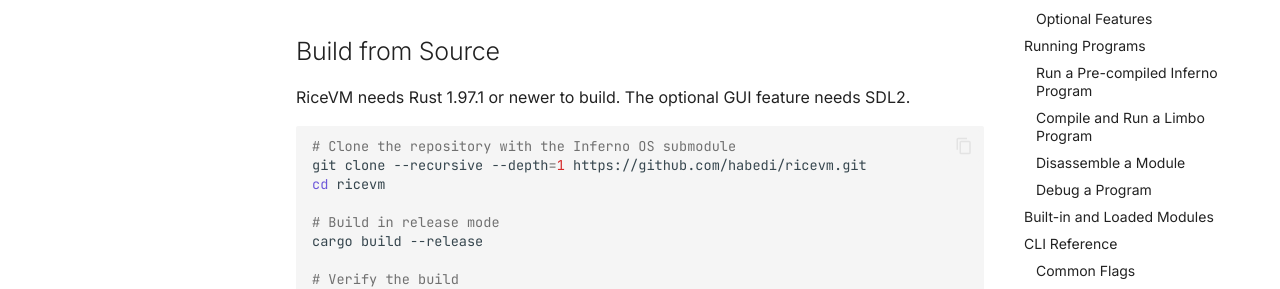
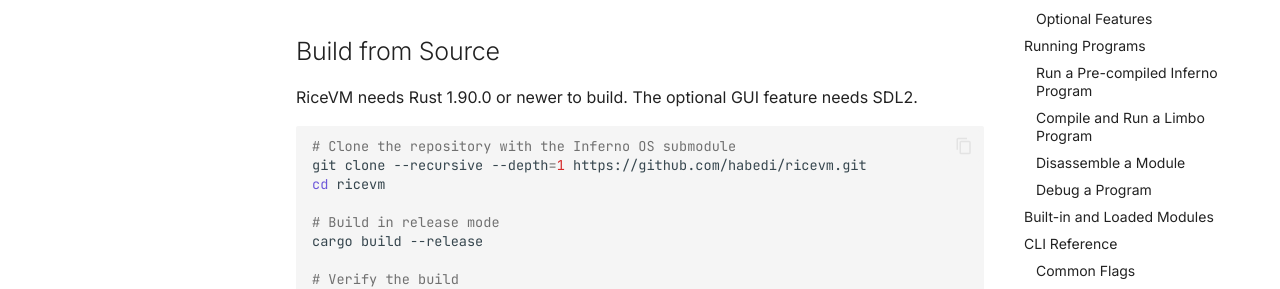
Before and after one commit to habedi/ricevm, an MkDocs documentation site: the page built from docs/getting-started.md, in a window 1280 px wide and 900 px high. Shown: the part 194-483 px from the top of the window. Built offline with MkDocs 1.6.1 and Material for MkDocs 9.7.7, drawn with Linux system fonts in a browser that asks for light colours; comment, search, counter and statistics services are not loaded.

Commit message:
Set the MSRV to 1.90.0

````diff
--- a/Cargo.toml
+++ b/Cargo.toml
@@ -15,7 +15,7 @@
 repository = "https://github.com/habedi/ricevm"
 license = "MIT OR Apache-2.0"
 publish = false
-rust-version = "1.97.1"
+rust-version = "1.90.0"
 
 [profile.release]
 opt-level = 3
--- a/docs/getting-started.md
+++ b/docs/getting-started.md
@@ -2,7 +2,7 @@
 
 ## Build from Source
 
-RiceVM needs Rust 1.97.1 or newer to build.
+RiceVM needs Rust 1.90.0 or newer to build.
 The optional GUI feature needs SDL2.
 
 ```bash
````
Also changed, not shown: AGENTS.md (+8 -3 lines), 2 other files.
